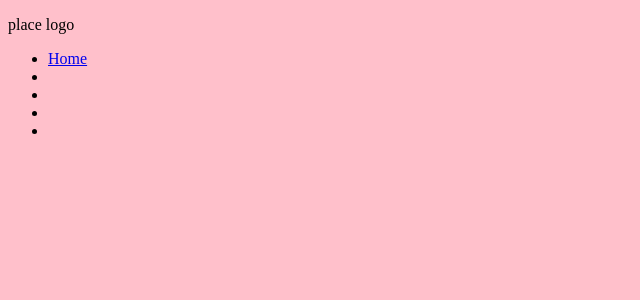
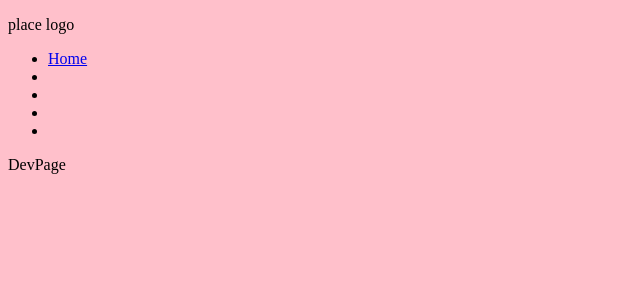
Before and after one commit to erindavid03/portfolio-site, a React (Create React App) app: page /development in a window 1280 px wide. Before the commit this address had no page. Shown: the top 300 px of the page, without its empty margins (0-640 px from the left). Built offline with nearby package versions, Linux system fonts and the light colour scheme.

Commit message:
create remaining page components

```diff
--- /dev/null
+++ b/src/components/pages/DevPage.js
@@ -0,0 +1,9 @@
+import React from 'react'
+
+function DevPage() {
+  return (
+    <div>DevPage</div>
+  )
+}
+
+export default DevPage
--- /dev/null
+++ b/src/components/pages/NotFoundPage.js
@@ -0,0 +1,9 @@
+import React from 'react'
+
+function NotFoundPage() {
+  return (
+    <div>Thats a bummer! looks like we don't have what you are looking for ;{'('}</div>
+  )
+}
+
+export default NotFoundPage
--- a/src/router/App.js
+++ b/src/router/App.js
@@ -4,7 +4,9 @@ import { BrowserRouter, Routes, Route } from 'react-router-dom';
 import Header from '../components/Header';
 import HomePage from "../components/pages/HomePage";
 import AboutPage from '../components/pages/AboutPage';
-
+import DevPage from '../components/pages/DevPage';
+import ArtworkPage from '../components/pages/ArtworkPage';
+import NotFoundPage from '../components/pages/NotFoundPage';
 
 
 function App() {
@@ -14,6 +16,9 @@ function App() {
         <Routes>
           <Route path={'/'} element={<HomePage/>}/>
           <Route path={'/about'} element={<AboutPage/>}/>
+          <Route path={'/artworks'} element={<ArtworkPage/>}/>
+          <Route path={'/development'} element={<DevPage/>}/>
+          <Route path='*' element={<NotFoundPage/>}/>
         </Routes>
     </BrowserRouter>
   );
```
Also changed, not shown: src/components/pages/ArtworkPage.js (added).
